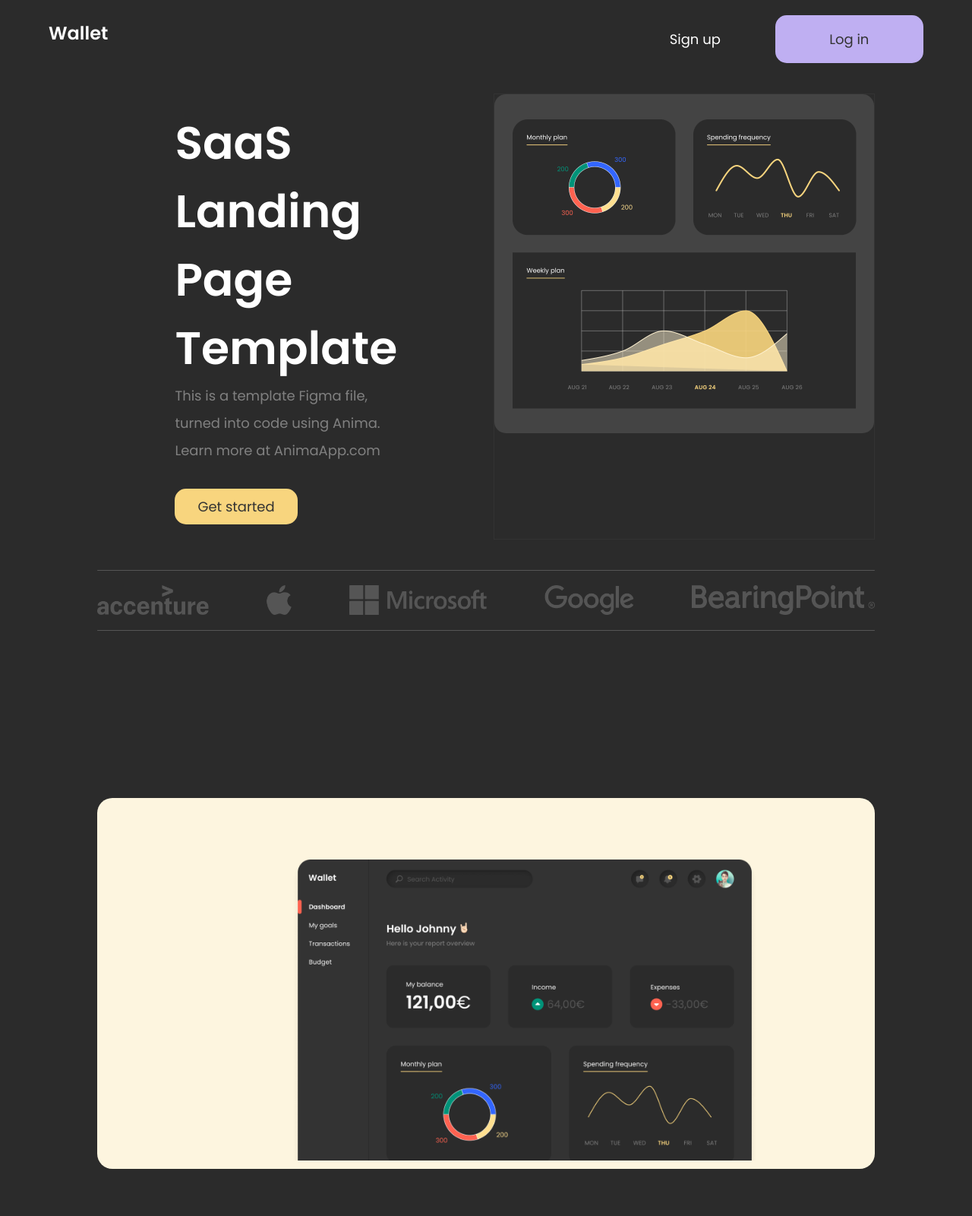
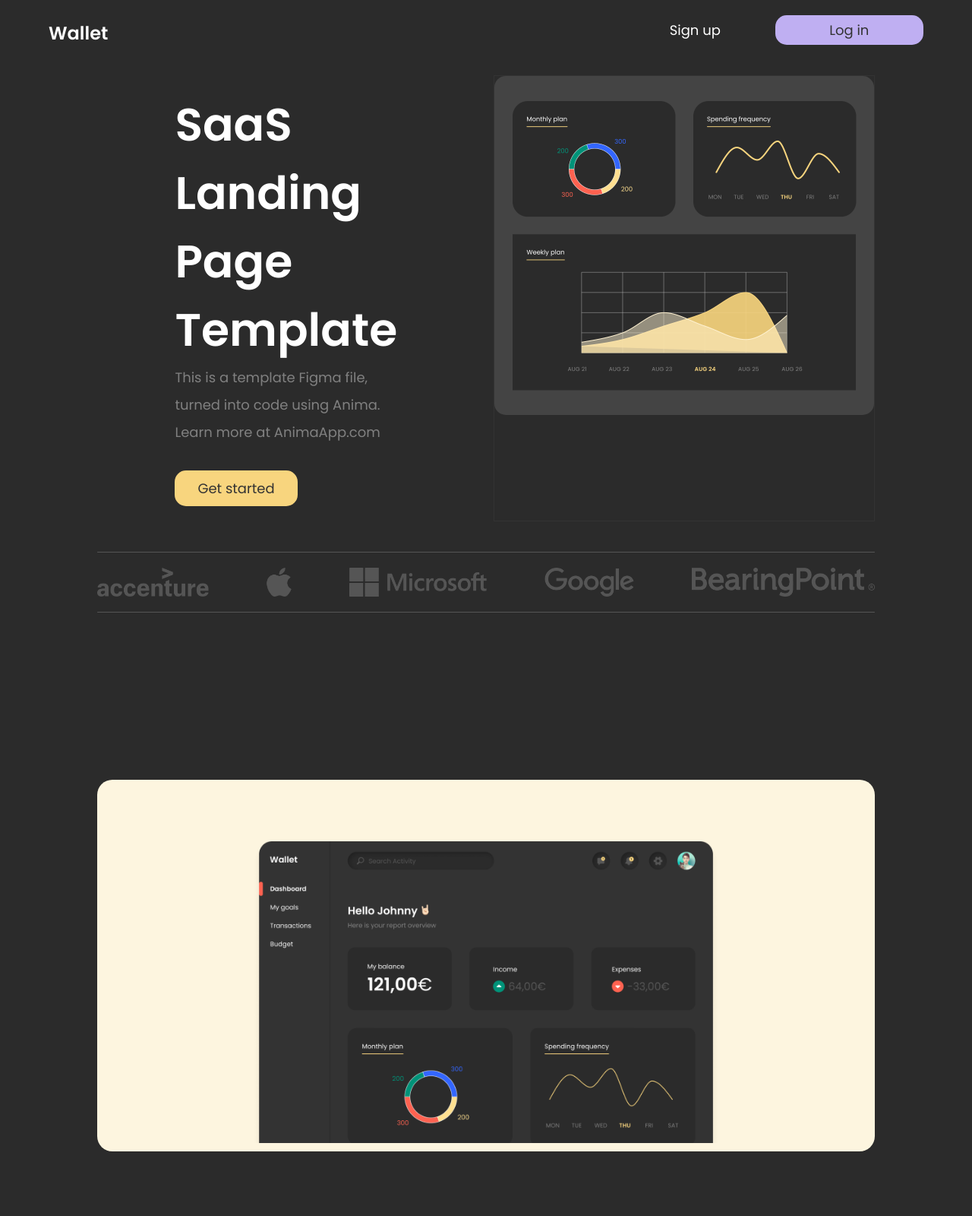
Before and after one commit to azradeveli/griden-frontend-e-itimi, a plain HTML site: page LandingPage/index.html in a window 1280 px wide. Shown: the top 1600 px of the page at 76% size. Drawn offline with Linux system fonts and the light colour scheme.

```diff
--- a/LandingPage/style.scss
+++ b/LandingPage/style.scss
@@ -45,7 +45,7 @@ body {
                     border-radius: 15px;
                     font-size: 18px;
                     font-weight: 400;
-                    padding: 15% 60%;
+                    padding: 5% 60%;
                     white-space: nowrap;
 
 
@@ -154,7 +154,7 @@ body {
             img {
                 width: 90%;
                 justify-content: center;
-                padding: 5% 10% 0px;
+                padding: 5% 5% 0px;
 
             }
         }
```
Also changed, not shown: LandingPage/style.css, 2 other files.
